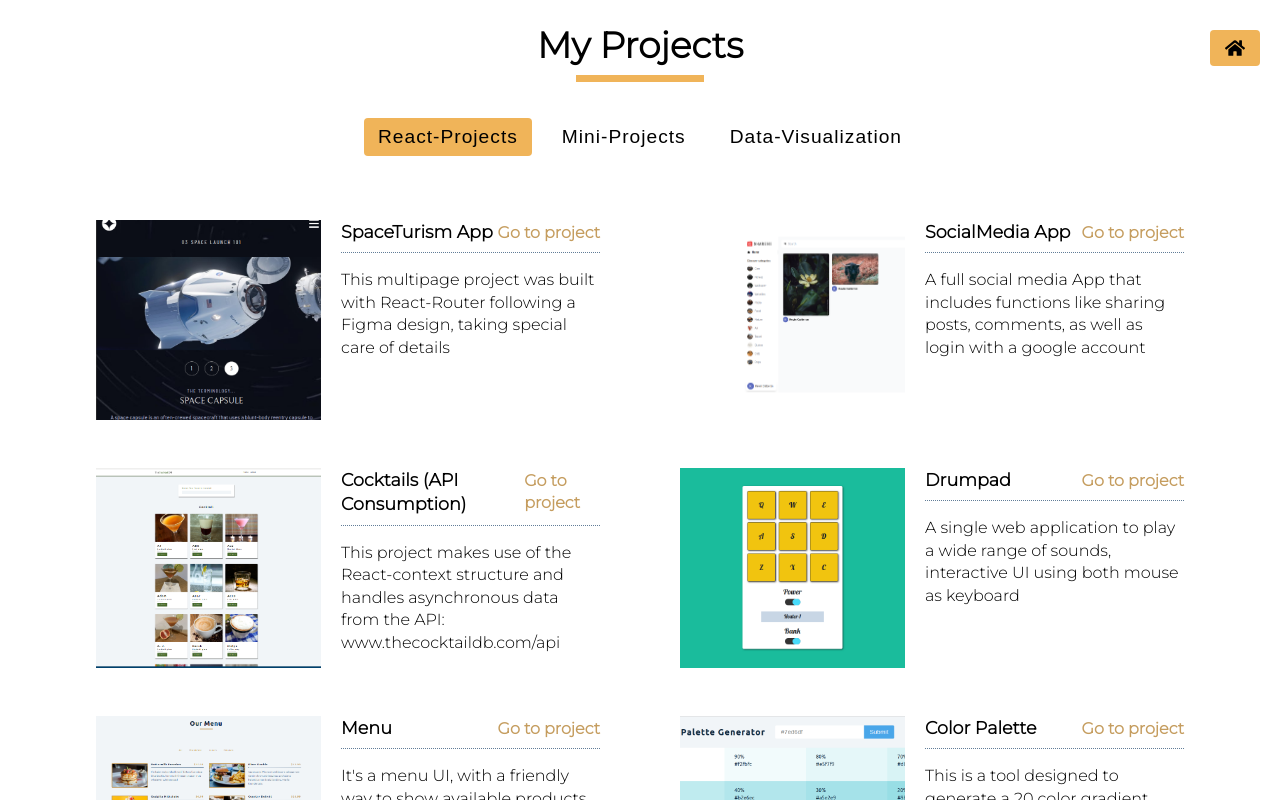
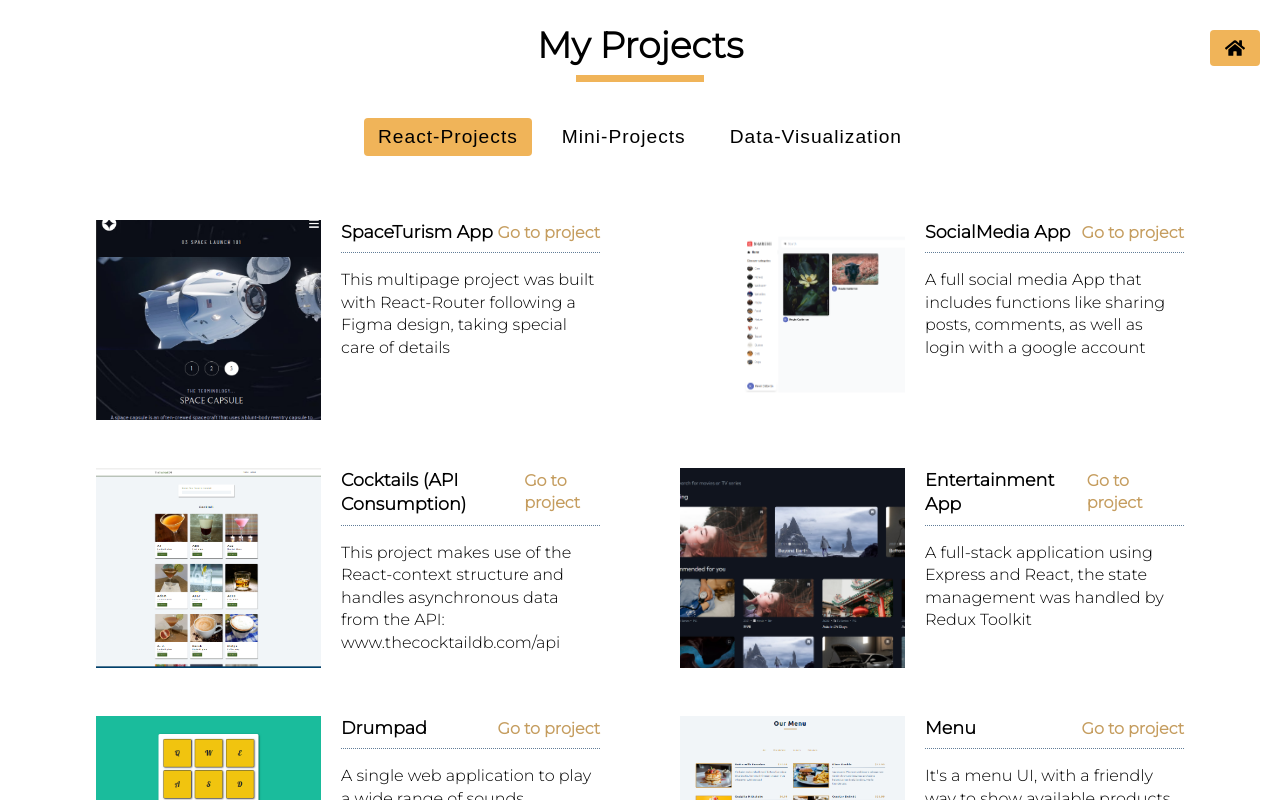
Before and after one commit to kncalderong/portfolio, a React (Create React App) app: page /projects in a window 1280 px wide. Shown: the top 800 px of the page. Built offline with nearby package versions, Linux system fonts and the light colour scheme; a web font is replaced by a local one.

Commit message:
feat: entertainment web app included

```diff
--- a/src/data/projects.js
+++ b/src/data/projects.js
@@ -20,6 +20,13 @@ const projects = [
     img: "./projects_images/cocktails2.png",
     info: "This project makes use of the React-context structure and handles asynchronous data from the API: www.thecocktaildb.com/api",
     url: "https://cocktails-reactproject-continousdeploy.netlify.app/",
+  },
+  {
+    id: 16,
+    name: "Entertainment App",
+    img: "./projects_images/entertainmentApp.png",
+    info: "A full-stack application using Express and React, the state management was handled by Redux Toolkit",
+    url: "https://kn-entertainment-web-app.onrender.com/",
   },
 
   {
```
Also changed, not shown: public/projects_images/entertainmentApp.png (added).
